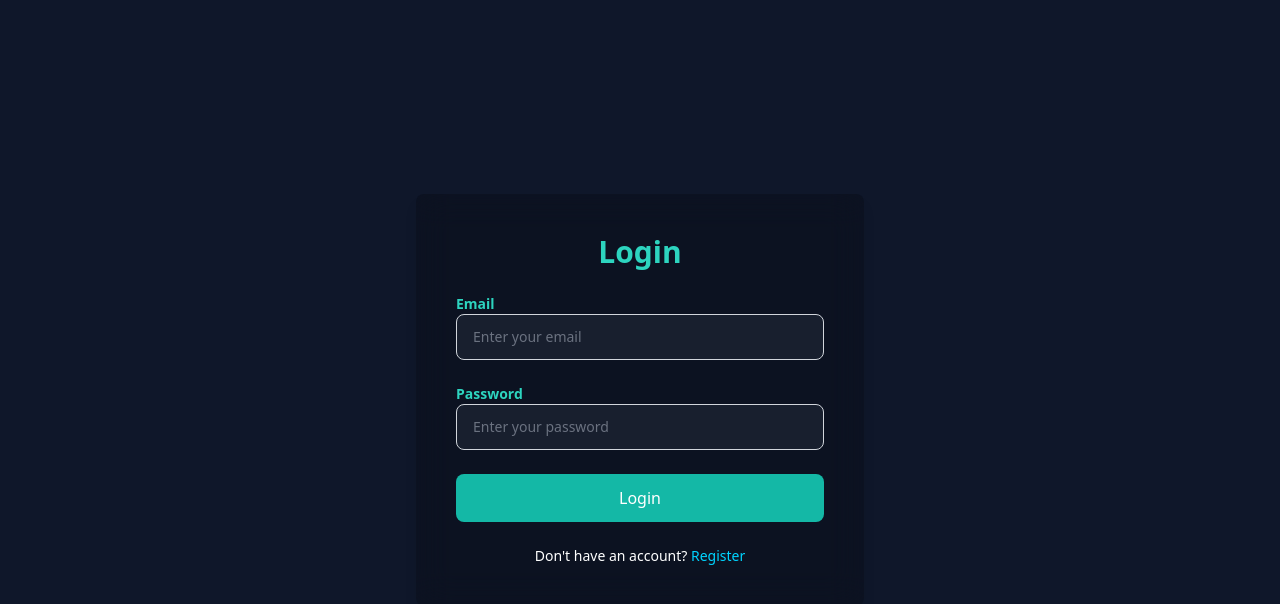
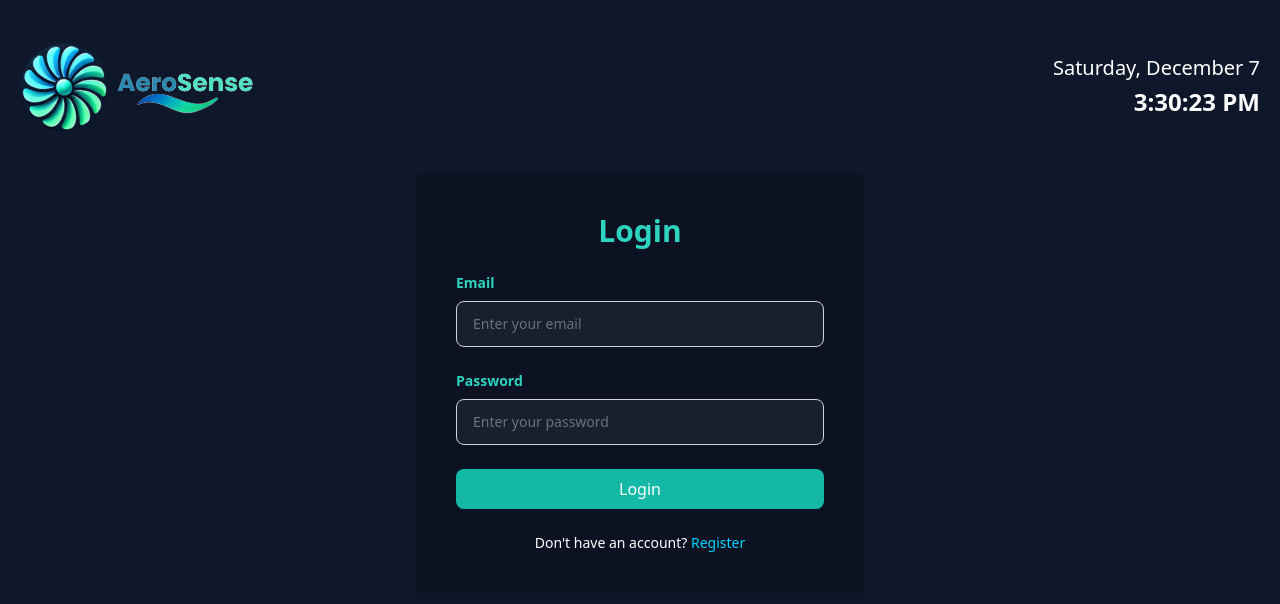
Before and after one commit to leeangelesss/smart-exhaust-fan-monitoring-app, a React (Vite) app in the folder monitoring-app/: page /home in a window 1280 px wide. Shown: the top 604 px of the page. Built offline with nearby package versions, Linux system fonts and the light colour scheme.

Commit message:
chore: fix the header of login page.

```diff
--- a/monitoring-app/src/components/Badge.jsx
+++ b/monitoring-app/src/components/Badge.jsx
@@ -1,9 +1,12 @@
 import React from 'react';
 import { Link } from 'react-router-dom';
+import '../../src/indec.css'; // Import the CSS file for animations
 
 const Badge = () => (
-  <Link to="/home" className="flex items-center px-3">
-    <img src="logo.png" alt="Logo" className="w-32 sm:w-40 md:w-48 lg:w-56 xl:w-64 h-auto mr-4" />
+  <Link to="/home" className="flex flex-row items-center">
+    {/* Add 'spin' class to make it spin */}
+    <img src="aerologo.png" alt="Logo" className="spin w-16 sm:w-16 md:w-16 lg:w-20 xl:w-24 h-auto" />
+    <img src="aerotext.png" alt="Logo" className="w-24 sm:w-24 md:w-28 lg:w-32 xl:w-36 h-auto ml-1" />
   </Link>
 );
 
--- a/monitoring-app/src/components/DateTime.jsx
+++ b/monitoring-app/src/components/DateTime.jsx
@@ -9,7 +9,7 @@ const DateTime = () => {
   }, []);
 
   return (
-    <div className="flex flex-col items-end gap-1 text-right">
+    <div className="flex flex-col items-end gap-1 text-right mr-1">
       <span className="text-xs sm:text-sm md:text-base lg:text-lg xl:text-xl">
         {time.toLocaleDateString('en-US', { weekday: 'long', month: 'long', day: 'numeric' })}
       </span>
--- a/monitoring-app/src/components/UserContainer.jsx
+++ b/monitoring-app/src/components/UserContainer.jsx
@@ -50,7 +50,7 @@ const UserContainer = () => {
         <img
           src="PUPLogo.png"
           alt="User"
-          className="rounded-full object-contain w-full h-full"
+          className="rounded-full object-contain w-16 sm:w-14 md:w-16 lg:w-16 xl:w-20 h-auto"
         />
 
         <div className="absolute inset-0 rounded-full bg-black bg-opacity-30 opacity-0 group-hover:opacity-100 transition-opacity flex items-center justify-center">
--- /dev/null
+++ b/monitoring-app/src/indec.css
@@ -0,0 +1,16 @@
+/* Badge.css */
+
+/* Spin animation */
+@keyframes spin {
+    0% {
+      transform: rotate(0deg);
+    }
+    100% {
+      transform: rotate(360deg);
+    }
+  }
+
+  /* Apply the spin animation to the image */
+  .spin {
+    animation: spin 6s linear infinite; /* 2s duration, linear timing, infinite loop */
+  }
--- a/monitoring-app/src/pages/Login.jsx
+++ b/monitoring-app/src/pages/Login.jsx
@@ -1,8 +1,8 @@
 import React, { useState } from "react";
 import { useNavigate } from "react-router-dom";
-import { FontAwesomeIcon } from "@fortawesome/react-fontawesome";
-import { faUser, faLock } from "@fortawesome/free-solid-svg-icons";
 import { supabase } from "../utils/supabase"; // Ensure this path is correct
+import Badge from '../components/Badge';
+import DateTime from './../components/DateTime';
 
 const Login = () => {
   const [email, setEmail] = useState("");
@@ -39,7 +39,14 @@ const Login = () => {
   };
 
   return (
-    <div className="flex items-center justify-center min-h-screen bg-slate-900 text-white font-sans px-4 sm:px-8">
+    <div className="min-h-screen bg-slate-900 text-white font-sans">
+      <header className="flex items-center justify-between px-4 py-4">
+        <Badge />
+        <div className="flex items-center gap-2">
+          <DateTime />
+        </div>
+      </header>
+      <div className="flex items-center justify-center text-white font-sans px-4 sm:px-8">
         <div className="w-full max-w-md p-10 bg-black bg-opacity-20 backdrop-blur-lg rounded-lg shadow-lg">
           <h2 className="text-3xl font-bold text-center mb-6 text-teal-400">Login</h2>
           <form onSubmit={handleLogin} className="space-y-6">
@@ -55,7 +62,7 @@ const Login = () => {
                 onChange={(e) => setEmail(e.target.value)}
                 placeholder="Enter your email"
                 required
-              className="w-full px-4 py-3 bg-gray-600 bg-opacity-20 text-white border border-gray-300 rounded-lg focus:outline-none focus:ring-2 focus:ring-blue-500 text-sm"
+                className="w-full px-4 mt-2 py-3 bg-gray-600 bg-opacity-20 text-white border border-gray-300 rounded-lg focus:outline-none focus:ring-2 focus:ring-blue-500 text-sm"
               />
             </div>
 
@@ -71,13 +78,13 @@ const Login = () => {
                 onChange={(e) => setPassword(e.target.value)}
                 placeholder="Enter your password"
                 required
-              className="w-full px-4 py-3 bg-gray-600 bg-opacity-20 text-white border border-gray-300 rounded-lg focus:outline-none focus:ring-2 focus:ring-blue-500 text-sm"
+                className="w-full mt-2 px-4 py-3 bg-gray-600 bg-opacity-20 text-white border border-gray-300 rounded-lg focus:outline-none focus:ring-2 focus:ring-blue-500 text-sm"
               />
             </div>
 
             <button
               type="submit"
-            className="w-full py-3 mt-4 bg-teal-500 text-white text-sm sm:text-sm md:text-base lg:text-base font-medium rounded-lg"
+              className="w-full py-2 mt-4 bg-teal-500 text-white text-sm sm:text-sm md:text-base lg:text-base font-medium rounded-lg"
               disabled={loading} // Disable the button when loading
             >
               {loading ? "Logging in..." : "Login"}
@@ -96,6 +103,7 @@ const Login = () => {
           </p>
         </div>
       </div>
+    </div>
   );
 };
 
--- a/monitoring-app/src/pages/Register.jsx
+++ b/monitoring-app/src/pages/Register.jsx
@@ -76,9 +76,9 @@ const Register = () => {
 
   return (
     <div className="flex items-center justify-center min-h-screen bg-slate-900 text-white font-sans px-4 sm:px-8">
-      <div className="w-full max-w-lg p-10 bg-black bg-opacity-20 backdrop-blur-lg rounded-lg shadow-lg">
+      <div className="w-full max-w-lg p-8 bg-black bg-opacity-20 backdrop-blur-lg rounded-lg shadow-lg">
         <h2 className="text-3xl font-bold text-center mb-6 text-teal-400">Register</h2>
-        <form onSubmit={handleRegister} className="space-y-6">
+        <form onSubmit={handleRegister} className="space-y-5">
           {/* First Name and Last Name Fields */}
           <div className="flex space-x-4">
             <div className="relative w-1/2">
@@ -88,7 +88,7 @@ const Register = () => {
               <input
                 type="text"
                 id="firstName"
-                className="w-full px-4 pl-4 py-3 bg-gray-600 bg-opacity-20 text-white text-sm border border-gray-300 rounded-lg focus:outline-none focus:ring-2 focus:ring-blue-500 focus:border-transparent placeholder-white placeholder-opacity-50"
+                className="w-full px-4 mt-2 pl-4 py-3 bg-gray-600 bg-opacity-20 text-white text-sm border border-gray-300 rounded-lg focus:outline-none focus:ring-2 focus:ring-blue-500 focus:border-transparent placeholder-white placeholder-opacity-50"
                 placeholder="Enter your first name"
                 value={firstName}
                 onChange={(e) => setFirstName(e.target.value)}
@@ -102,7 +102,7 @@ const Register = () => {
               <input
                 type="text"
                 id="lastName"
-                className="w-full px-4 pl-4 py-3 bg-gray-600 bg-opacity-20 text-white text-sm border border-gray-300 rounded-lg focus:outline-none focus:ring-2 focus:ring-blue-500 focus:border-transparent placeholder-white placeholder-opacity-50"
+                className="w-full px-4 pl-4 mt-2 py-3 bg-gray-600 bg-opacity-20 text-white text-sm border border-gray-300 rounded-lg focus:outline-none focus:ring-2 focus:ring-blue-500 focus:border-transparent placeholder-white placeholder-opacity-50"
                 placeholder="Enter your last name"
                 value={lastName}
                 onChange={(e) => setLastName(e.target.value)}
@@ -143,7 +143,7 @@ const Register = () => {
                   className="absolute right-4 text-gray-300 cursor-pointer"
                   onClick={togglePasswordVisibility}
                 >
-                  <FontAwesomeIcon icon={showPassword ? faEyeSlash : faEye} />
+                  <FontAwesomeIcon icon={showPassword ? faEye : faEyeSlash} />
                 </span>
                 <input
                   type={showPassword ? "text" : "password"}
@@ -167,7 +167,7 @@ const Register = () => {
                   className="absolute right-4 text-gray-300 cursor-pointer"
                   onClick={toggleConfirmPasswordVisibility}
                 >
-                  <FontAwesomeIcon icon={showConfirmPassword ? faEyeSlash : faEye} />
+                  <FontAwesomeIcon icon={showConfirmPassword ? faEye : faEyeSlash} />
                 </span>
                 <input
                   type={showConfirmPassword ? "text" : "password"}
@@ -227,7 +227,7 @@ const Register = () => {
           {/* Submit Button */}
           <button
             type="submit"
-            className="w-full py-3 mt-4 bg-teal-500 text-white text-sm sm:text-sm md:text-base lg:text-base font-medium rounded-lg shadow-md hover:bg-blue-600 focus:outline-none focus:ring-4 focus:ring-blue-300 transition-all tracking-wide"
+            className="w-full py-2 mt-4 bg-teal-500 text-white text-sm sm:text-sm md:text-base lg:text-base font-medium rounded-lg shadow-md hover:bg-blue-600 focus:outline-none focus:ring-4 focus:ring-blue-300 transition-all tracking-wide"
           >
             Register
           </button>
```
Also changed, not shown: monitoring-app/alertDetails.jsx (+6 -6 lines), monitoring-app/public/aerotext.png (added). Lines whose indentation alone changed are shown as unchanged.
